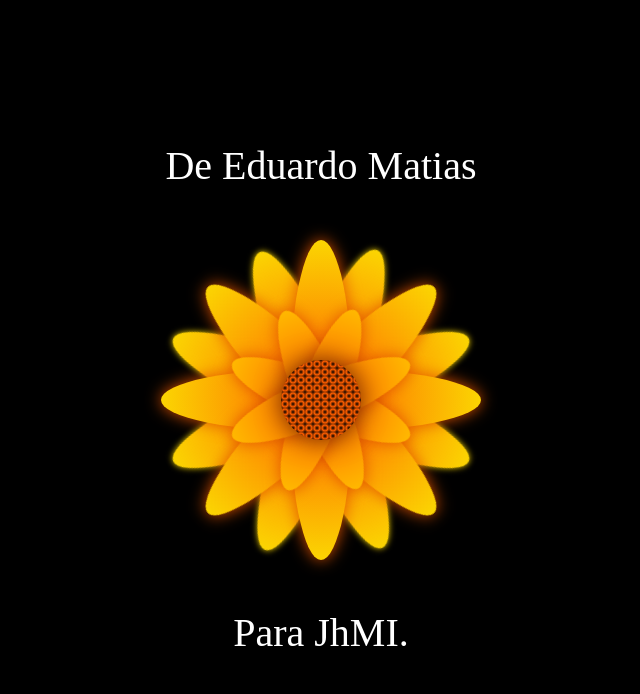
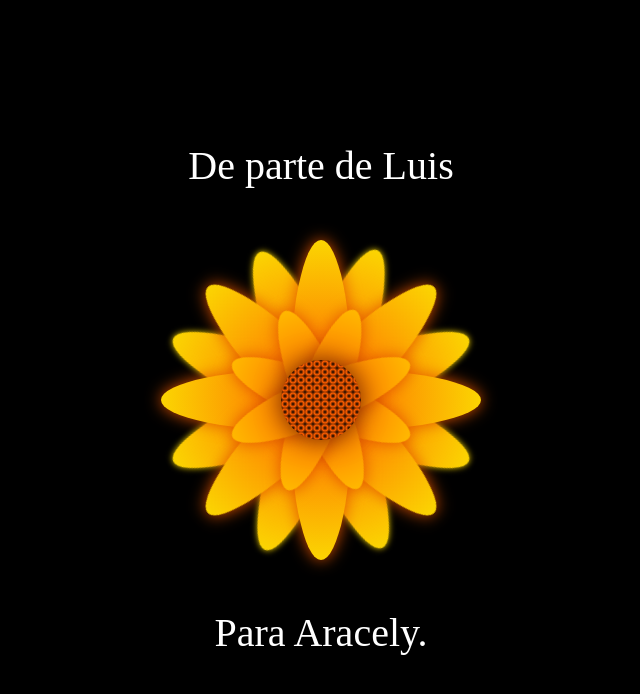
Before and after one commit to r34akali/Flower, a plain HTML site: page docs/index.html in a window 1280 px wide. Shown: the whole page, without its empty margins (319-959 px from the left). Drawn offline with Linux system fonts and the light colour scheme.

Commit message:
Update index.html

```diff
--- a/docs/index.html
+++ b/docs/index.html
@@ -10,7 +10,7 @@
 <body>
 
 <div class="flower">
-    <div class="text-above">De Eduardo Matias</div>
+    <div class="text-above">De parte de Luis</div>
     <div class="mid">
     </div>
     <div class="Petal1 p1">
@@ -37,7 +37,7 @@
     </div>
     <div class="Petal3 p4">
     </div>
-    <div class="text-below">Para JhMI. </div>
+    <div class="text-below">Para Aracely. </div>
   </div>
 </body>
 </html>
```
